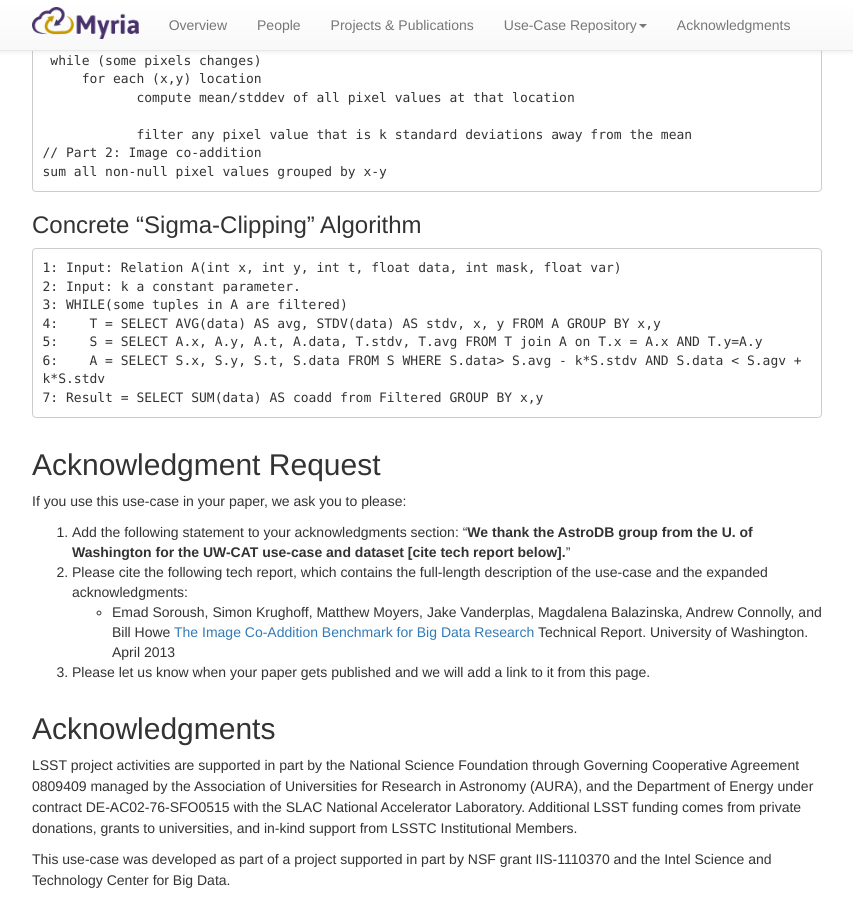
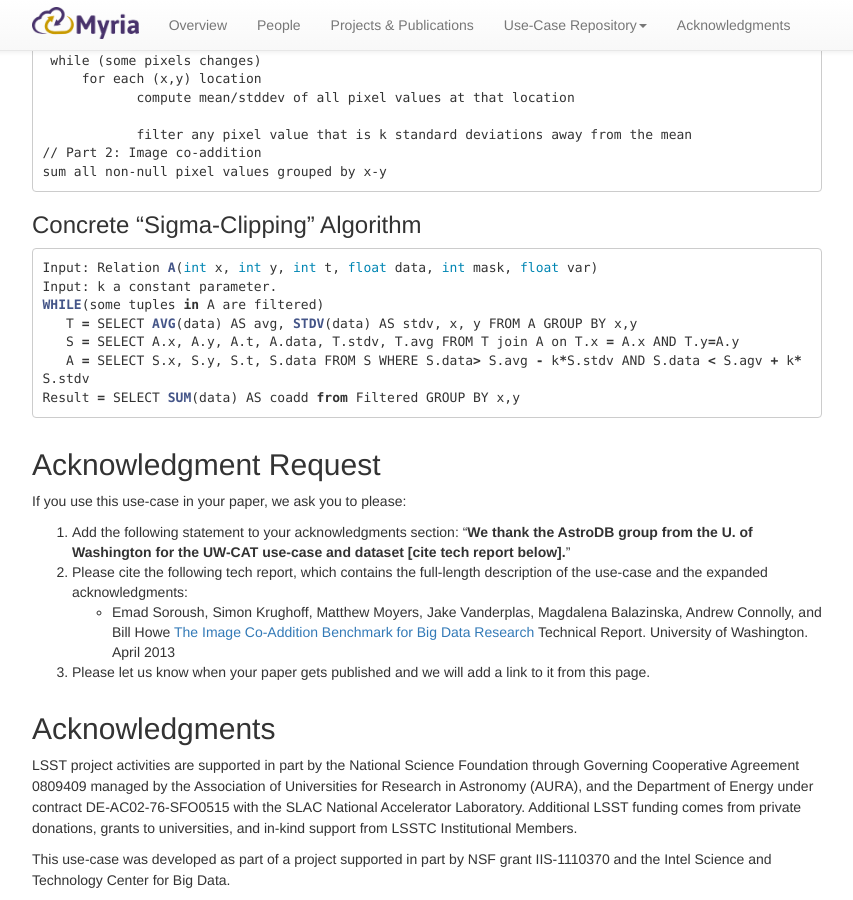
Before and after one commit to uwescience/myria-website, a Jekyll site: the page built from repository/uw-cat.markdown, in a window 1280 px wide and 900 px high, scrolled down 1323 px. Shown: the whole window, without its empty margins (213-1066 px from the left). Built offline with Jekyll 4.4.1, drawn with Linux system fonts in a browser that asks for light colours; nearby versions of some CDN libraries; Markdown is read by kramdown in place of the engine named in the settings; some of the changed lines change nothing that is shown.

Commit message:
Fix uwcat code

````diff
--- a/repository/uw-cat.markdown
+++ b/repository/uw-cat.markdown
@@ -56,14 +56,14 @@ sum all non-null pixel values grouped by x-y
 
 ### Concrete "Sigma-Clipping" Algorithm
 
-```
-1: Input: Relation A(int x, int y, int t, float data, int mask, float var)
-2: Input: k a constant parameter.
-3: WHILE(some tuples in A are filtered)
-4:    T = SELECT AVG(data) AS avg, STDV(data) AS stdv, x, y FROM A GROUP BY x,y
-5:    S = SELECT A.x, A.y, A.t, A.data, T.stdv, T.avg FROM T join A on T.x = A.x AND T.y=A.y
-6:    A = SELECT S.x, S.y, S.t, S.data FROM S WHERE S.data> S.avg - k*S.stdv AND S.data < S.agv + k*S.stdv
-7: Result = SELECT SUM(data) AS coadd from Filtered GROUP BY x,y
+```python
+Input: Relation A(int x, int y, int t, float data, int mask, float var)
+Input: k a constant parameter.
+WHILE(some tuples in A are filtered)
+   T = SELECT AVG(data) AS avg, STDV(data) AS stdv, x, y FROM A GROUP BY x,y
+   S = SELECT A.x, A.y, A.t, A.data, T.stdv, T.avg FROM T join A on T.x = A.x AND T.y=A.y
+   A = SELECT S.x, S.y, S.t, S.data FROM S WHERE S.data> S.avg - k*S.stdv AND S.data < S.agv + k*S.stdv
+Result = SELECT SUM(data) AS coadd from Filtered GROUP BY x,y
 ```
 
 ## Acknowledgment Request
````
